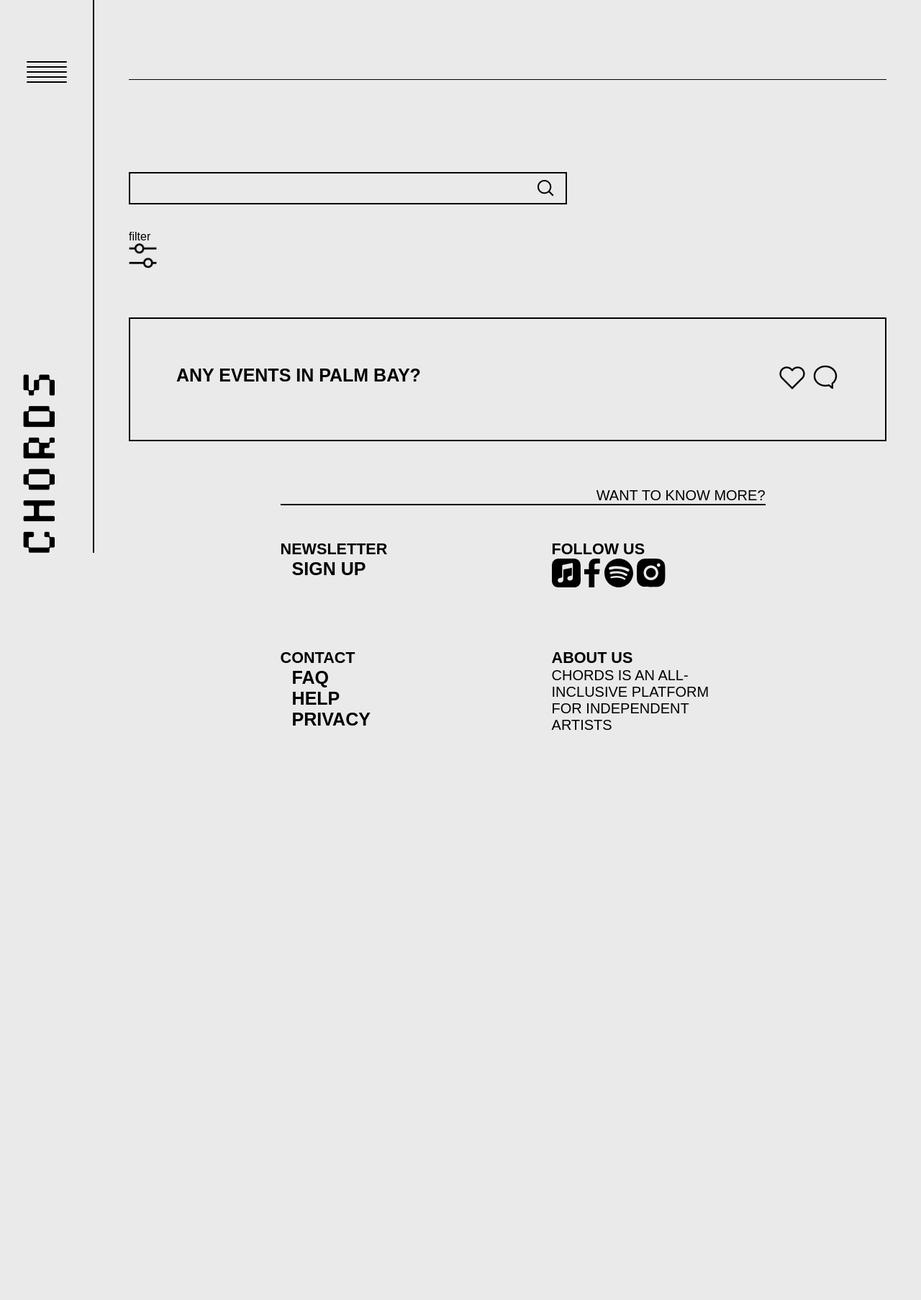
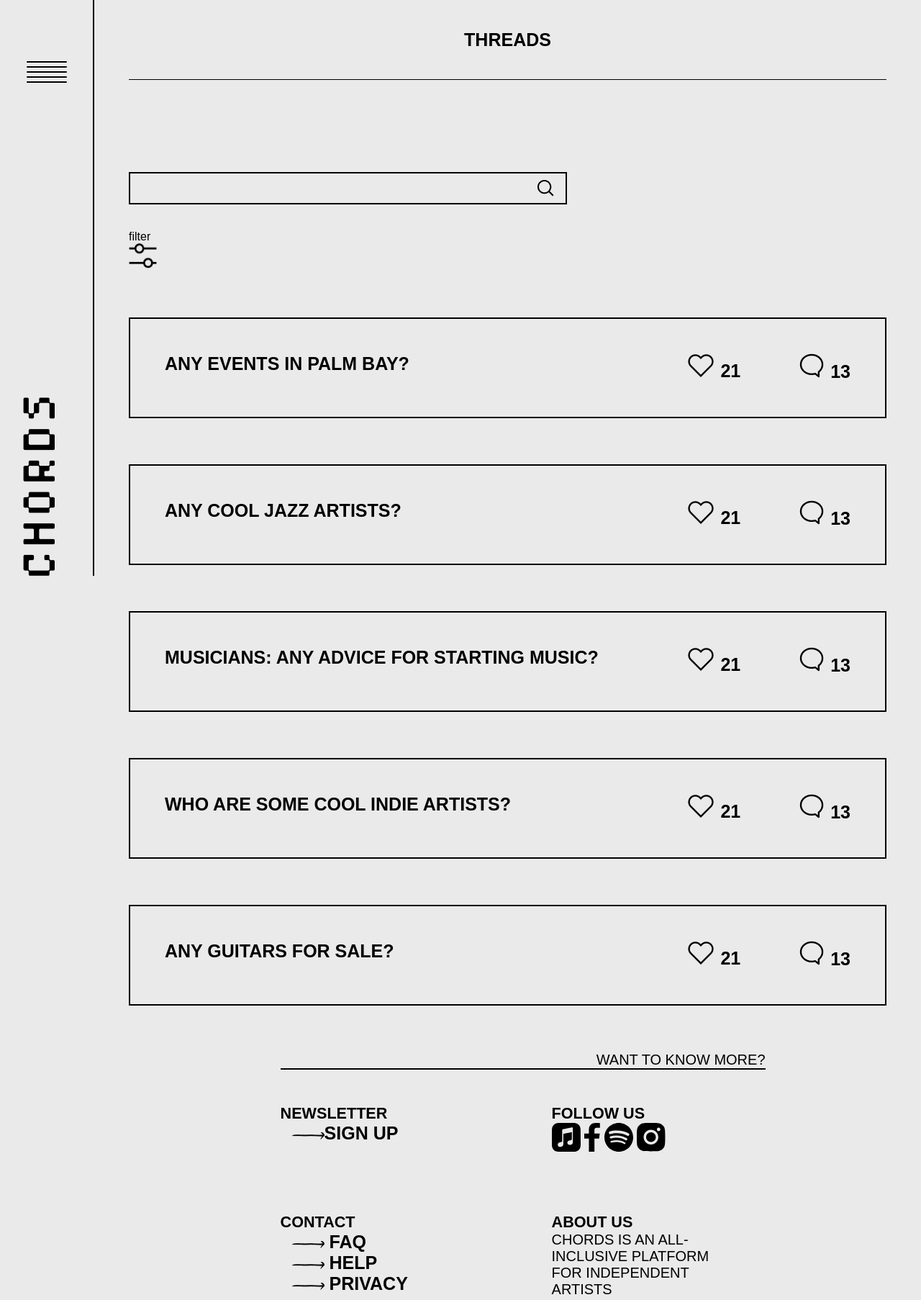
Before and after one commit to 83838-4137/assignment-5-final-project-estefonek, a plain HTML site: page threads.html in a window 1280 px wide. Shown: the whole page at 72% size. Before the commit the page ends 1083 px from the top, so only its background shows below. Drawn offline with Linux system fonts and the light colour scheme; a web font is replaced by a local one.

Commit message:
5 pages, refining

```diff
--- a/css/style.css
+++ b/css/style.css
@@ -17,13 +17,14 @@ html {
 
 /*HOME*/
 /*HAMBURGER*/
+/*NAV*/
 aside {
   display:flex;
   flex-direction: column;
   align-items: flex-start;
   justify-content: space-between;
   padding: 5rem 2rem 0rem 2rem;
-  height: 48rem;
+  height: 50rem;
   border-right: .125rem solid #000;
   max-width: 8.188rem;
 }
@@ -46,9 +47,6 @@ aside {
   transform: translateX(-50%);
 }
 
-.downarrow {
-  min-width: rem;
-}
 
 /*javascript*/
 .nav--toggle {
@@ -186,8 +184,9 @@ transform: translateY(5rem)  translateX(-25rem);
 .verticalCards {
   display: grid;
   grid-template-columns: 1fr 1fr;
+  justify-content: space-evenly;
   list-style: none;
-  gap: rem;
+
 }
 
 .eventText {
@@ -349,7 +348,14 @@ a {
 /*EVENTS*/
 
 .test {
+  display: flex;
+  flex-direction: row;
+  justify-content: center;
   margin-bottom: 4rem;
+  font-family: "ff-good-web-pro", sans-serif;
+  text-transform: uppercase;
+  font-weight: 700;
+  font-size: 1.563rem;
 }
 
 .events {
@@ -405,8 +411,21 @@ border: solid .125 rem #000;
 .threadsHome li {
 border: solid .125rem #000;
 margin: 4rem 0 4rem 0;
-padding: 4rem;
+padding: 3rem;
 display: flex;
 flex-direction: row;
 justify-content: space-between;
 }
+
+.likesComments {
+  display: flex;
+  flex-direction: row;
+  gap: 5rem;
+}
+
+/*ARTISTS*/
+
+.artistText li {
+  display: flex;
+  flex-direction: row;
+}
--- a/threads.html
+++ b/threads.html
@@ -43,6 +43,7 @@
   <header class="test">
 
 
+    threads
 
 
   </header>
@@ -67,22 +68,109 @@
       any events in palm bay?
       </div>
 
-      <div>
+      <div class="likesComments">
+      <p>
       <img src="images/heart 1.png" alt="like">
+21
+    </p>
 
-
-
+    <p>
       <img src="images/comment 1.png" alt="comment">
+13
+    </p>
       </div>
     </li>
 
 
 </ul>
 
+<ul>
+  <li>
+    <div>
+    any cool jazz artists?
+    </div>
+
+    <div class="likesComments">
+    <p>
+    <img src="images/heart 1.png" alt="like">
+21
+  </p>
+
+  <p>
+    <img src="images/comment 1.png" alt="comment">
+13
+  </p>
+    </div>
+  </li>
 
 
+</ul>
+
+<ul>
+  <li>
+    <div>
+    musicians: any advice for starting music?
+    </div>
+
+    <div class="likesComments">
+    <p>
+    <img src="images/heart 1.png" alt="like">
+21
+  </p>
+
+  <p>
+    <img src="images/comment 1.png" alt="comment">
+13
+  </p>
+    </div>
+  </li>
 
 
+</ul>
+
+<ul>
+  <li>
+    <div>
+    who are some cool indie artists?
+    </div>
+
+    <div class="likesComments">
+    <p>
+    <img src="images/heart 1.png" alt="like">
+21
+  </p>
+
+  <p>
+    <img src="images/comment 1.png" alt="comment">
+13
+  </p>
+    </div>
+  </li>
+
+
+</ul>
+
+<ul>
+  <li>
+    <div>
+    any guitars for sale?
+    </div>
+
+    <div class="likesComments">
+    <p>
+    <img src="images/heart 1.png" alt="like">
+21
+  </p>
+
+  <p>
+    <img src="images/comment 1.png" alt="comment">
+13
+  </p>
+    </div>
+  </li>
+
+
+</ul>
 </section>
 
     <footer>
@@ -104,7 +192,7 @@
           newsletter
         </h5>
             <ul>
-             <li>sign up</li>
+             <li><img src="images/rightarrowsmall.png" alt="">sign up</li>
             </ul>
           </div>
 
@@ -132,9 +220,9 @@
             </h5>
 
       <ul>
-      <li> faq </li>
-      <li> help</li>
-      <li> privacy</li>
+      <li><img src="images/rightarrowsmall.png" alt=""> faq </li>
+      <li><img src="images/rightarrowsmall.png" alt=""> help</li>
+      <li><img src="images/rightarrowsmall.png" alt=""> privacy</li>
       </ul>
       </div>
 
```
Also changed, not shown: artists.html (+191 -7 lines), chords.html (+7 -7 lines), events.html (+5 -6 lines), mixer.html (+5 -6 lines).
